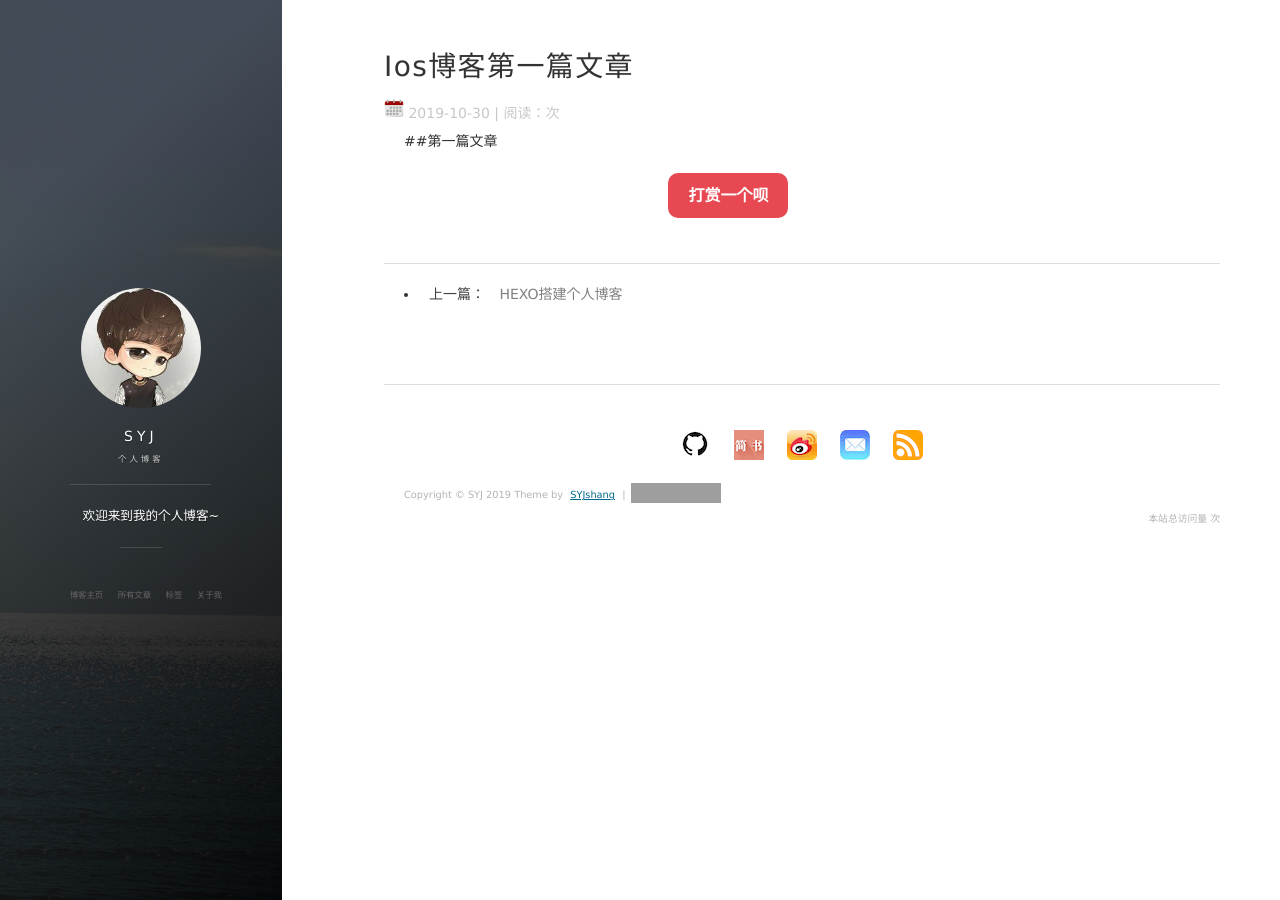
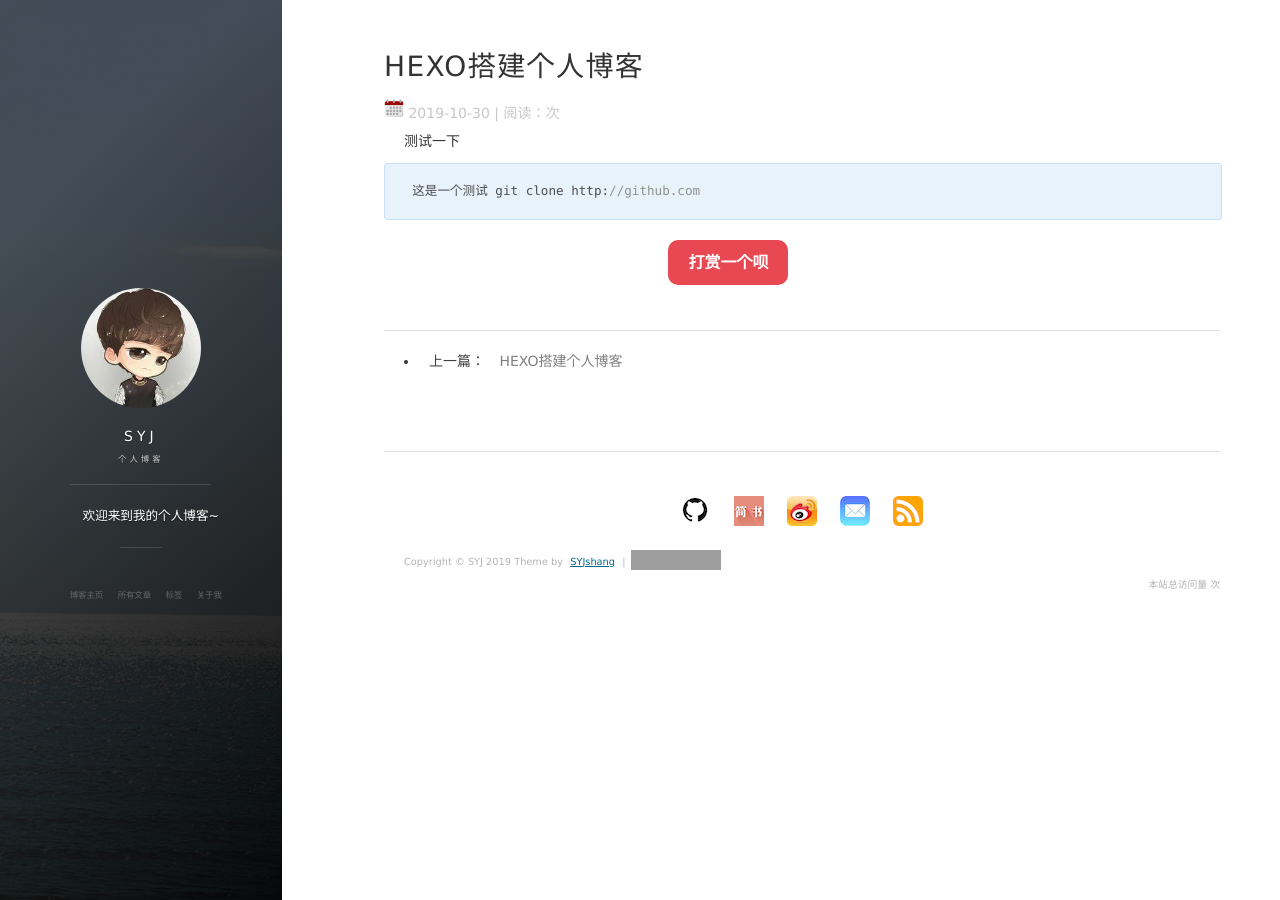
Before and after one commit to SYJshang/SYJshang.github.io, a Jekyll site: the page built from _posts/2019-10-30-iOS博客第一篇文章.md, in a window 1280 px wide. Built offline with Jekyll 4.4.1, drawn with Linux system fonts in a browser that asks for light colours; nearby versions of some CDN libraries; our own code applies the rules of GitHub Pages for plain Markdown files; comment, search, counter and statistics services are not loaded; grey boxes are pictures that could not be loaded.

Commit message:
Update 2019-10-30-iOS博客第一篇文章.md

```diff
--- a/_posts/2019-10-30-iOS博客第一篇文章.md
+++ b/_posts/2019-10-30-iOS博客第一篇文章.md
@@ -1 +1,11 @@
-##第一篇文章
+---
+layout: post
+title: "HEXO搭建个人博客"
+date: 2019-10-30
+description: "第一篇博客文章"
+tag: iOS
+---
+
+ 测试一下
+
+    这是一个测试 git clone http://github.com
```
